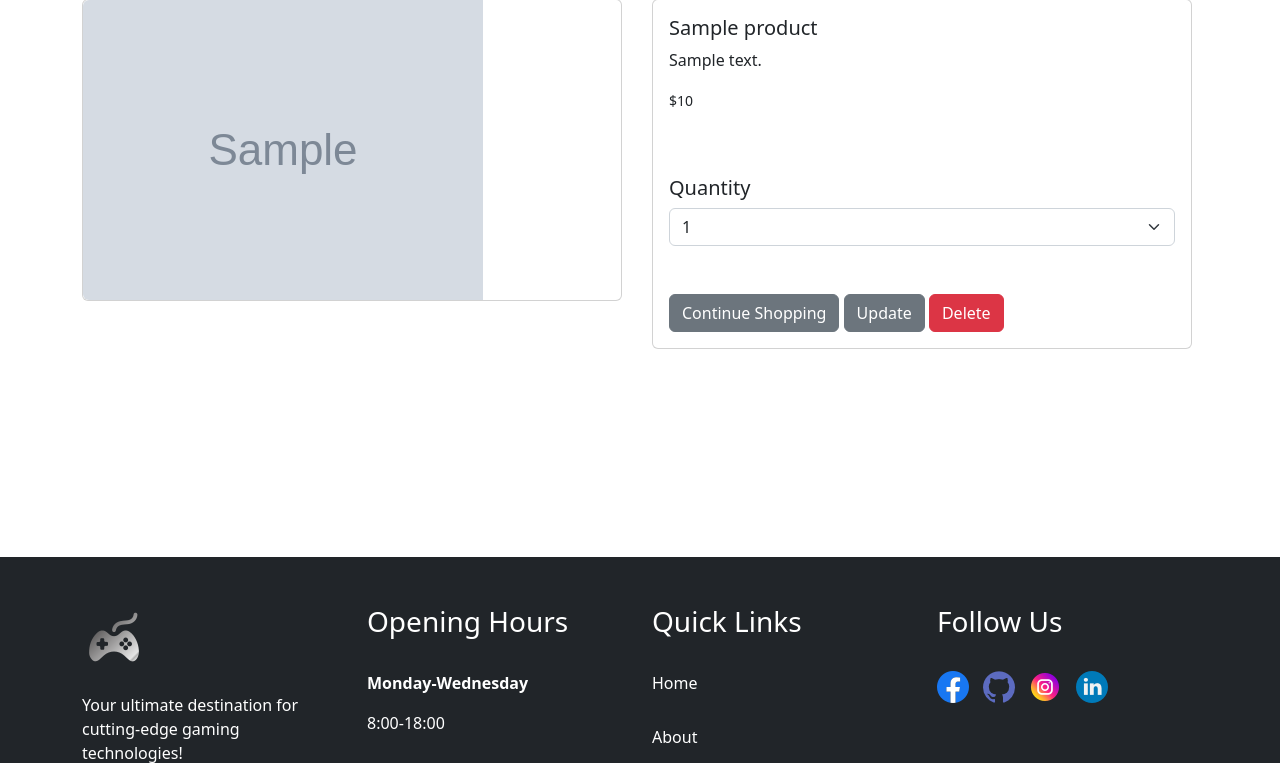
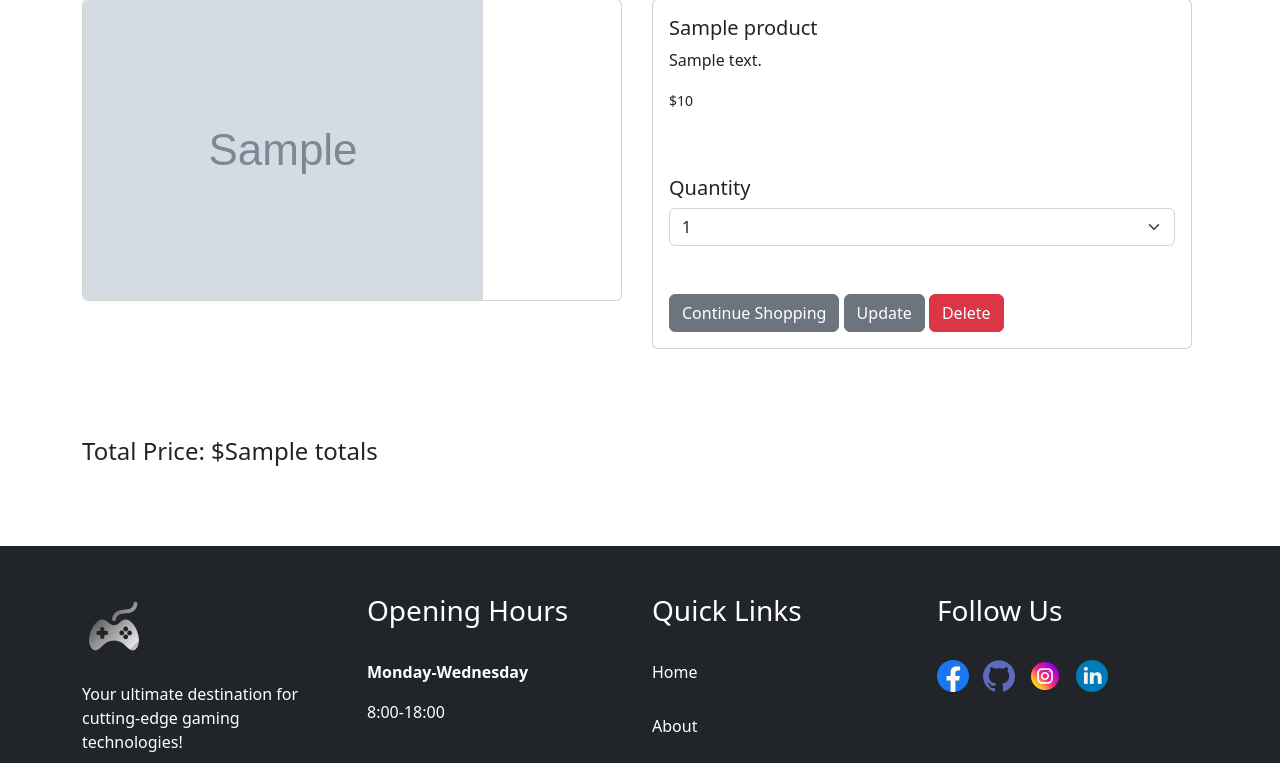
Before and after one commit to almasdelic/e-commerce, a Django app: template ecommerce/cart/templates/cart_summary.html in a window 1280 px wide. Shown: the part 412-1175 px from the top of the page. Run offline with Django 4.2, Linux system fonts and the light colour scheme; the template is opened without the code that fills it: most values are stand-ins (such as "Sample title", 1, 10 or a date in 2020); grey boxes marked "Sample" are stand-in pictures; some libraries are stand-ins or nearby versions.

Commit message:
Update cart_summary.html
Adding total price bellow products

```diff
--- a/ecommerce/cart/templates/cart_summary.html
+++ b/ecommerce/cart/templates/cart_summary.html
@@ -63,7 +63,10 @@
                       </div>
                   </div>
               {% endfor %}
+              <br><br><br>
+              <h4>Total Price: ${{totals}} </h4>
           {% else %}
+
             <div class="container-fluid  mt-100">
                 <div class="row">
 
@@ -84,7 +87,7 @@
             </div>
             <br><br><br><br><br><br><br><br><br>
           {% endif %}
-            <br><br><br><br><br><br><br><br>
+            <br><br><br>
       </div>
 
 
```
